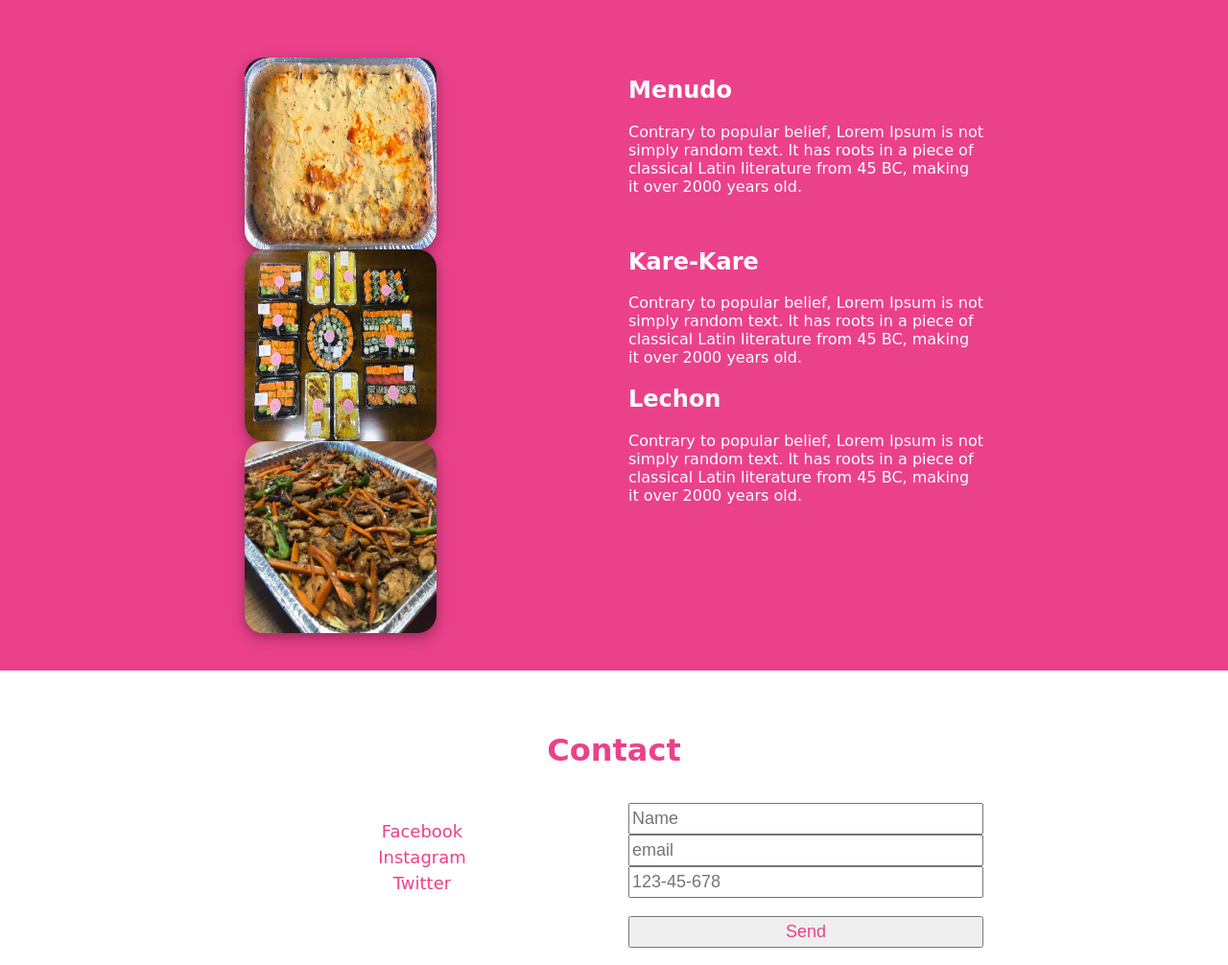
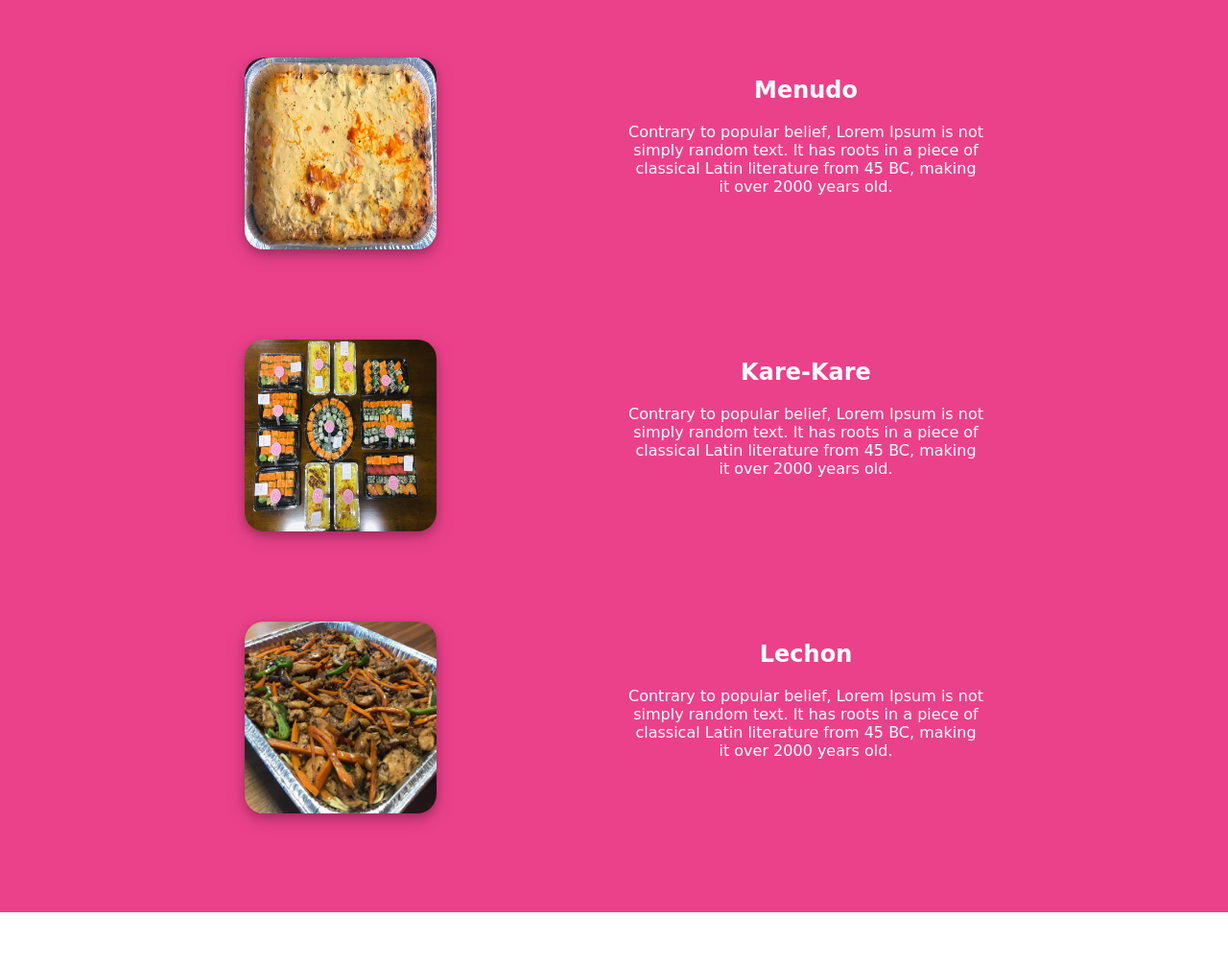
Before and after one commit to kladkent/ChefZoeKitchen, a plain HTML site: page index.html in a window 1280 px wide. Shown: the part 2340-3346 px from the top of the page at 96% size. Drawn offline with Linux system fonts and the light colour scheme; a web font is replaced by a local one.

Commit message:
Add files via upload

```diff
--- a/index.html
+++ b/index.html
@@ -49,19 +49,37 @@
 	<div class="featured-wrapper">
 		<div class="featured row">
 			<h1>Featured Menu</h1>
-			<div class="fetured-list col-s-6">
-				<img src="images/recipe-1.jpg" class="image-1">
-				<img src="images/recipe-2.jpg" class="image-2">
-				<img src="images/recipe-3.jpg" class="image-3">
+
+			<div class="menu-card row">
+				<div class="col-s-6">
+					<img src="images/recipe-1.jpg" class="image-1">
+				</div>
+				<div class="col-s-6">
+					<h2>Menudo</h2>
+					<p>Contrary to popular belief, Lorem Ipsum is not simply random text. It has roots in a piece of classical Latin literature from 45 BC, making it over 2000 years old.</p>
+				</div>
 			</div>
-			<div class="featured-list-details col-s-6">
-				<h2>Menudo</h2>
-				<p>Contrary to popular belief, Lorem Ipsum is not simply random text. It has roots in a piece of classical Latin literature from 45 BC, making it over 2000 years old.</p><br>
-				<h2>Kare-Kare</h2>
-				<p>Contrary to popular belief, Lorem Ipsum is not simply random text. It has roots in a piece of classical Latin literature from 45 BC, making it over 2000 years old.</p>
-				<h2>Lechon</h2>
-				<p>Contrary to popular belief, Lorem Ipsum is not simply random text. It has roots in a piece of classical Latin literature from 45 BC, making it over 2000 years old.</p>
+
+			<div class="menu-card row">
+				<div class="col-s-6">
+					<img src="images/recipe-2.jpg" class="image-2">
+				</div>
+				<div class="col-s-6">
+					<h2>Kare-Kare</h2>
+					<p>Contrary to popular belief, Lorem Ipsum is not simply random text. It has roots in a piece of classical Latin literature from 45 BC, making it over 2000 years old.</p>
+				</div>
 			</div>
+
+			<div class="menu-card row">
+				<div class="col-s-6">
+					<img src="images/recipe-3.jpg" class="image-3">
+				</div>
+				<div class="col-s-6">
+					<h2>Lechon</h2>
+					<p>Contrary to popular belief, Lorem Ipsum is not simply random text. It has roots in a piece of classical Latin literature from 45 BC, making it over 2000 years old.</p>
+				</div>
+			</div>
+
 		</div>
 	</div>
 
--- a/style.css
+++ b/style.css
@@ -95,6 +95,7 @@ div.featured{
   color: #ffffff;
   max-width: 800px;
   margin: auto;
+  text-align: center;
 }
 
 div.featured h1{
@@ -107,23 +108,11 @@ div.featured img{
   height: 200px;
   box-shadow: 0 4px 8px 0 rgba(0, 0, 0, 0.2), 0 6px 20px 0 rgba(0, 0, 0, 0.19);
   border-radius: 10%;
-  position: relative;
 }
 
-img.image-1{
-  left:80px;
+div.menu-card{
+  margin-bottom: 64px;
 }
-
-img.image-2{
-  top: 30px;
-  right: 100px;
-}
-
-img.image-3{
-  left: 130px;
-  bottom: 150px;
-}
-
 
 /*contact*/
 div.contact{
```
